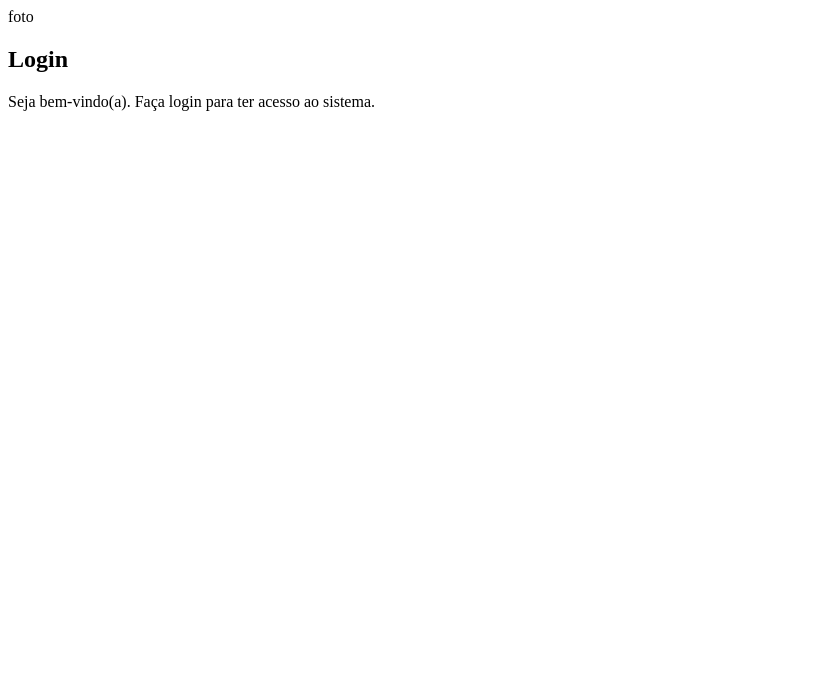
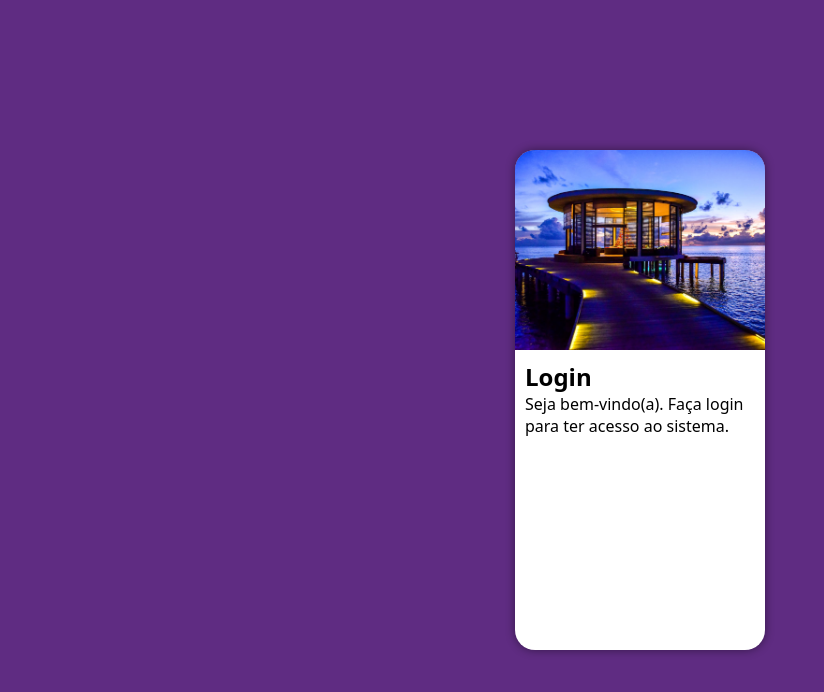
Before and after one commit to Wesleygustavodev/projeto-login, a plain HTML site: page index.html in a window 1280 px wide. Shown: the whole page, without its empty margins (0-824 px from the left). Drawn offline with Linux system fonts and the light colour scheme.

Commit message:
atualizei os estilos do projeto login

```diff
--- a/estilos/style.css
+++ b/estilos/style.css
@@ -7,3 +7,48 @@ Verde: #49a09d
 Lilás: #5f2c82
 
 */
+
+* {
+    font-family: system-ui, -apple-system, BlinkMacSystemFont, 'Segoe UI', Roboto, Oxygen, Ubuntu, Cantarell, 'Open Sans', 'Helvetica Neue', sans-serif;
+    margin: 0px;
+    padding: 0px;
+    box-sizing: border-box;
+}
+
+body, html {
+    background-color: #5f2c82;
+    height: 100vh;
+    width: 100vw;
+}
+
+main {
+    position: relative;
+    height: 100vh;
+    width: 100vw;
+}
+
+section#login {
+    position: absolute;
+    top: 50%;
+    left: 50%;
+    transform: translate(-50%, -50%);
+    overflow: hidden;
+    background-color: white;
+    width: 250px;
+    height: 500px;
+    border-radius: 20px;
+    box-shadow: 0px 0px 10px rgba(0, 0, 0, 0.452);
+}
+
+section#login > div#imagem {
+    display: block;
+    background: #5f2c82 url(../imagens/pexels-asadphoto-1450363.jpg) no-repeat;
+    background-position: left bottom;
+    background-size: cover;
+    height: 200px;
+}
+
+section#login > div#formulario {
+    display: block;
+    padding: 10px;
+}
--- a/index.html
+++ b/index.html
@@ -10,7 +10,7 @@
     <main>
         <section id="login">
             <div id="imagem">
-                foto
+
             </div>
             <div id="formulario">
                 <h1>Login</h1>
```
